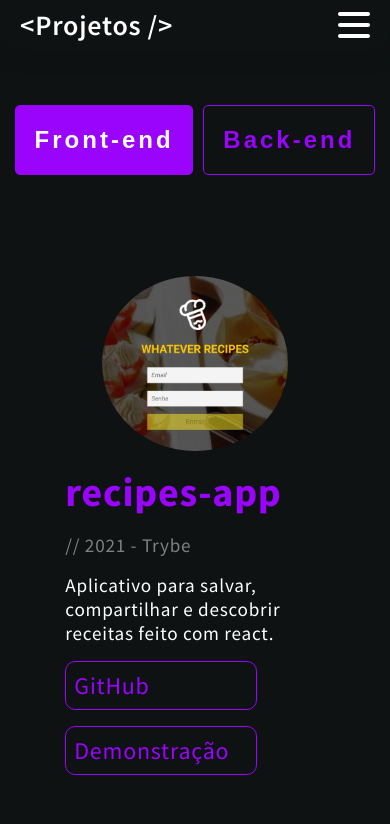
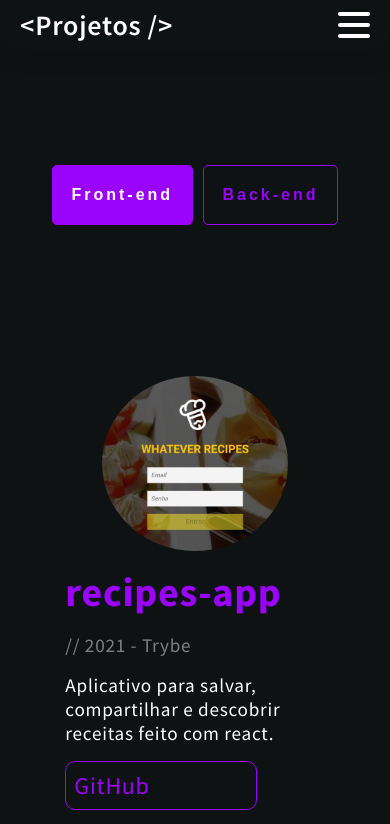
Before and after one commit to AlbertoSCandido/AlbertoSCandido.github.io, a React (Create React App) app: page /projects in a window 390 px wide. Shown: the top 824 px of the page. Built offline with nearby package versions, Linux system fonts and the light colour scheme.

Commit message:
Altera margin footer

```diff
--- a/src/App.css
+++ b/src/App.css
@@ -258,6 +258,7 @@ h2, .h2 {
 main {
   display: flex;
   flex-direction: column;
+  margin-top: 60px;
 }
 
 footer {
@@ -272,7 +273,6 @@ footer {
   border-radius: 5px;
   border: 1px solid #9A03FC;
   transition: 0.3s;
-  cursor: pointer;
 }
 
 @media (min-width: 768px) {
--- a/src/pages/Projects.jsx
+++ b/src/pages/Projects.jsx
@@ -9,16 +9,16 @@ const Projects = () => {
   return (
     <main>
       <section id="projects">
-        <div className="d-flex w-100 j-c-stretch">
+        <div className="d-flex w-100 j-c-stretch buttons-tasks">
           <button
-            className={`grow-1 btn-icon c-tertiary fs-3 link-shadow ${stack === 'front-end' ? 'stack-selected' : '' }`}
+            className={`grow-1 btn-icon c-tertiary link-shadow ${stack === 'front-end' ? 'stack-selected' : '' }`}
             type="button"
             onClick={ () => setStack('front-end') }
           >
             Front-end
           </button>
           <button
-            className={`grow-1 btn-icon c-tertiary fs-3 link-shadow ${stack === 'back-end' ? 'stack-selected' : ''} `}
+            className={`grow-1 btn-icon c-tertiary link-shadow ${stack === 'back-end' ? 'stack-selected' : ''} `}
             type="button"
             onClick={ () => setStack('back-end') }
           >
--- a/src/styles/home.css
+++ b/src/styles/home.css
@@ -87,7 +87,7 @@
   display: flex;
   flex-direction: column;
   align-items: center;
-  margin: 100px 20px 40px;
+  margin: 150px 20px 40px;
   padding: 20px;
   font-size: 1.2rem;
   gap: 1.5rem;
--- a/src/styles/projects.css
+++ b/src/styles/projects.css
@@ -2,6 +2,9 @@
   width: 100%;
   margin: 0 auto;
   min-height: 60vh;
+  display: flex;
+  flex-direction: column;
+  gap: 2rem;
 }
 
 .project-card {
@@ -49,10 +52,26 @@
   color: #fff;
 }
 
+.buttons-tasks {
+  width: 80%;
+  align-self: center;
+  margin-bottom: 50px;
+}
+
+.buttons-tasks button {
+  font-size: 1.5rem;
+  cursor: pointer;
+}
+
 
 @media screen and (max-width: 768px) {
   #projects {
     width: 95%;
+    gap: 0;
+  }
+
+  .buttons-tasks button {
+    font-size: 1rem;
   }
 
   .project-card {
```
